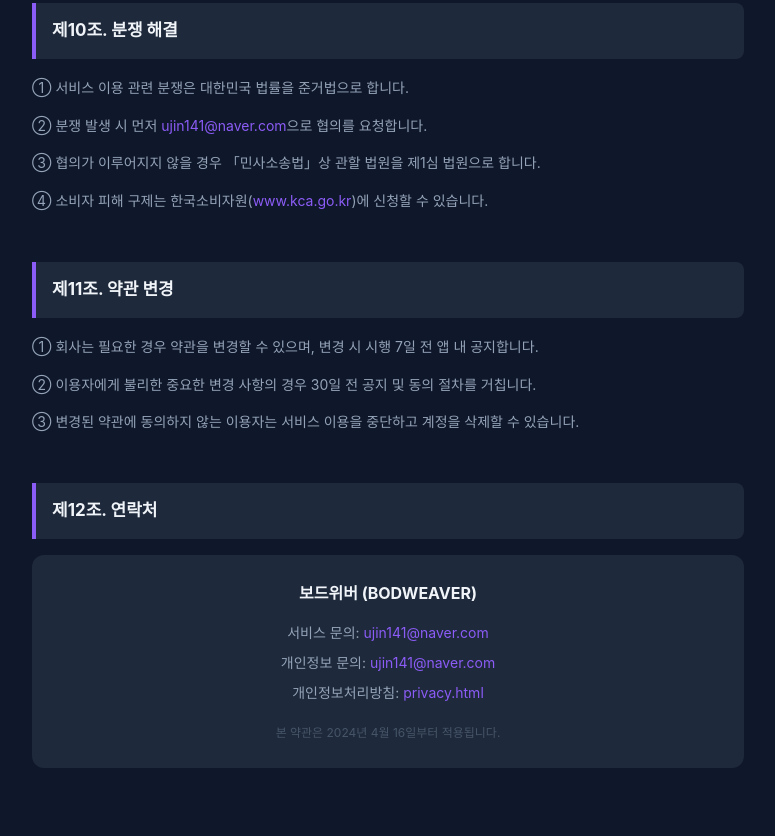
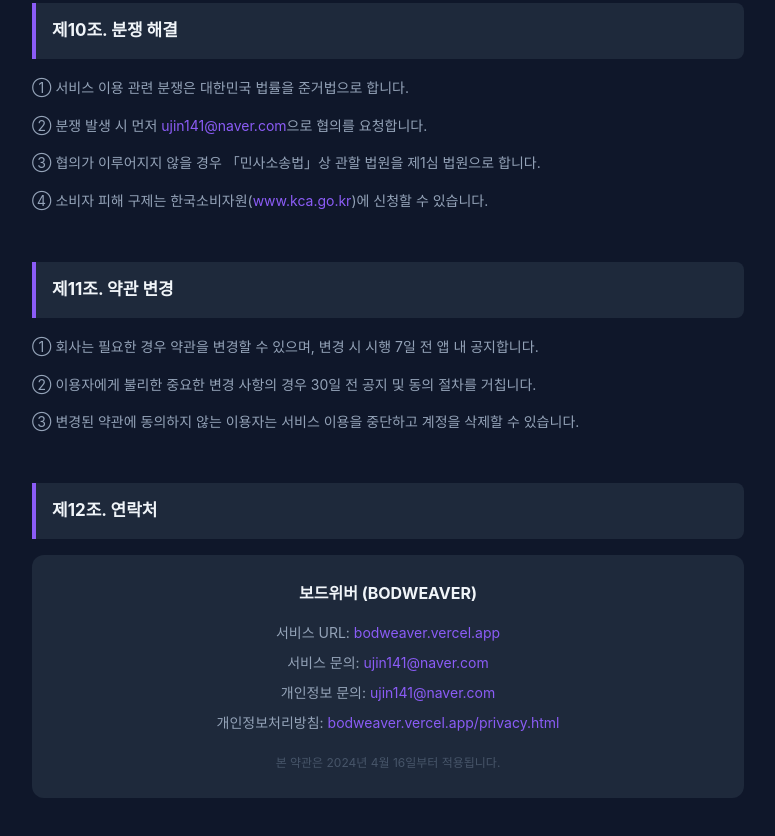
Before and after one commit to ujin141/bodweaver, a website: page terms.html in a window 1280 px wide. Shown: the part 4349-5185 px from the top of the page, without its empty margins (252-1027 px from the left). Drawn offline with Linux system fonts and the light colour scheme.

Commit message:
fix: bodweaver.vercel.app 도메인 전체 반영

```diff
--- a/terms.html
+++ b/terms.html
@@ -244,9 +244,10 @@
       <h2>제12조. 연락처</h2>
       <div class="contact-box">
         <p style="font-size:16px; font-weight:700; color:#F1F5F9; margin-bottom:12px;">보드위버 (BODWEAVER)</p>
+        <p>서비스 URL: <a href="https://bodweaver.vercel.app" target="_blank">bodweaver.vercel.app</a></p>
         <p>서비스 문의: <a href="mailto:ujin141@naver.com">ujin141@naver.com</a></p>
         <p>개인정보 문의: <a href="mailto:ujin141@naver.com">ujin141@naver.com</a></p>
-        <p>개인정보처리방침: <a href="privacy.html">privacy.html</a></p>
+        <p>개인정보처리방침: <a href="https://bodweaver.vercel.app/privacy.html" target="_blank">bodweaver.vercel.app/privacy.html</a></p>
         <p style="margin-top:16px; font-size:12px; color:#475569;">본 약관은 2024년 4월 16일부터 적용됩니다.</p>
       </div>
     </div>
```
Also changed, not shown: index.html (+6 -1 lines), privacy.html (+1 -0 lines).
